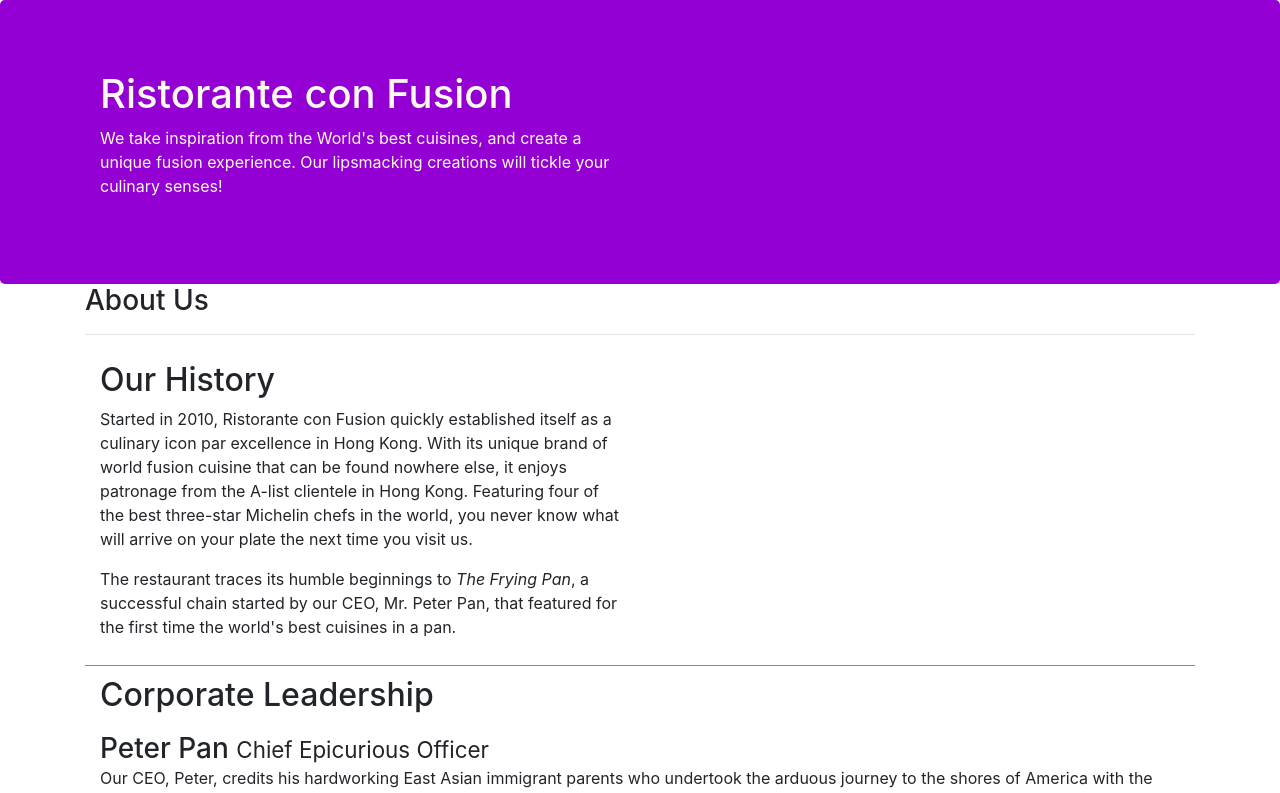
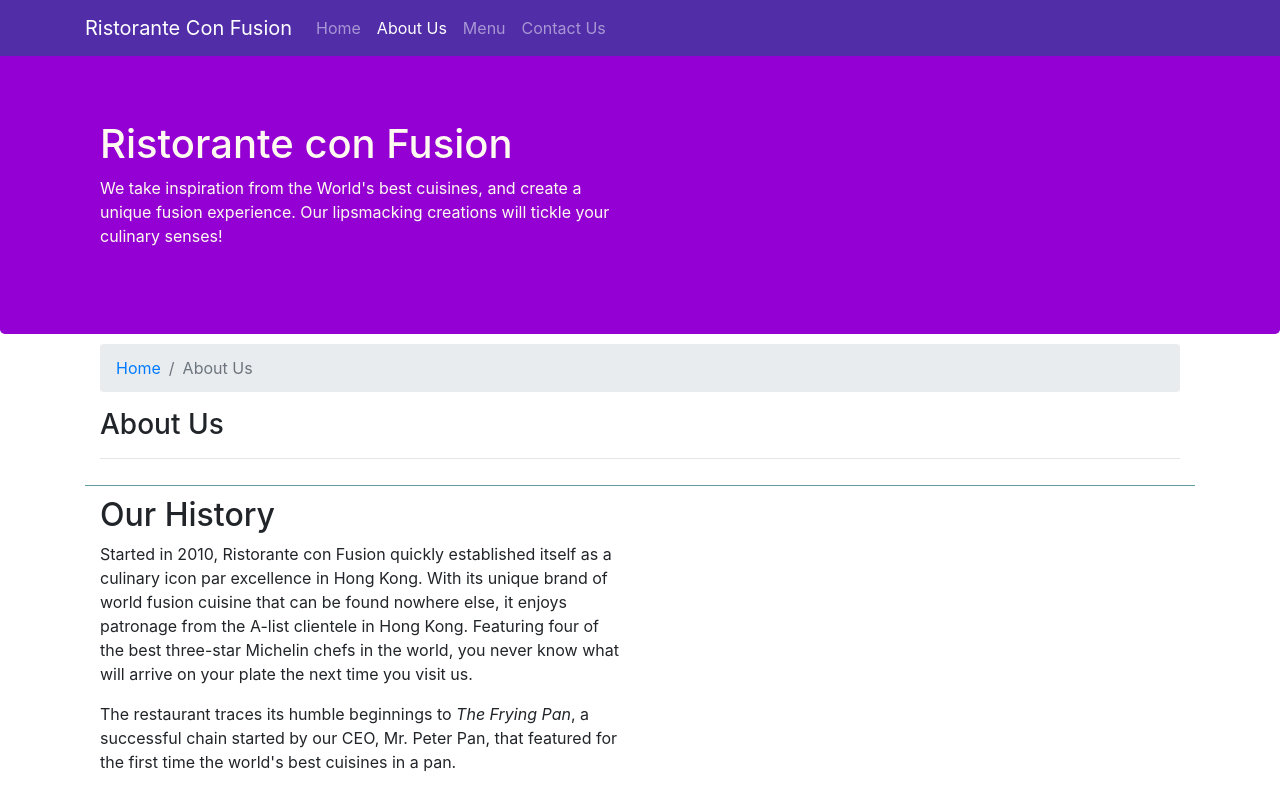
Before and after one commit to Ayovert/bootstrapTest, a website: page aboutus.html in a window 1280 px wide. Shown: the top 793 px of the page. Drawn offline with nearby package versions, Linux system fonts and the light colour scheme.

Commit message:
Navbar and Breadcrumbs

```diff
--- a/aboutus.html
+++ b/aboutus.html
@@ -16,6 +16,25 @@
 </head>
 
 <body>
+    <nav class="navbar navbar-dark navbar-expand-sm fixed-top">
+        <div class="container">
+            <button class="navbar-toggler" type="button" data-toggle="collapse" data-target="#Navbar">
+                <span class="navbar-toggler-icon"></span>
+
+            </button>
+            <a class="navbar-brand ml-auto" href="./index.html">Ristorante Con Fusion</a>
+            <div class="collapse navbar-collapse" id=Navbar>
+                <ul class="navbar-nav mr-auto">
+                    <li class="nav-item"><a class="nav-link" href="./index.html">Home</a></li>
+                    <li class="nav-item active"><a class="nav-link" href="#">About Us</a></li>
+                    <li class="nav-item"><a class="nav-link" href="">Menu</a></li>
+                    <li class="nav-item"><a class="nav-link" href="">Contact Us</a></li>
+                </ul>
+            </div>
+
+        </div>
+
+    </nav>
 
     <header class="jumbotron">
         <div class="container">
@@ -31,8 +50,12 @@
     </header>
 
     <div class="container">
-        <div class="row align-items-center">
+        <div class="row row-content-about align-items-center">
             <div class="col-12">
+                <ol class="col-12 breadcrumb">
+                    <li class="breadcrumb-item"><a href="./index.html">Home</a></li>
+                    <li class="breadcrumb-item active">About Us</li>
+                </ol>
                <h3>About Us</h3>
                <hr>
             </div>
@@ -71,7 +94,7 @@
                 <div class="col-4 offset-1 col-sm-2">
                     <h5>Links</h5>
                     <ul class="list-unstyled">
-                        <li><a href="#">Home</a></li>
+                        <li><a href="./index.html">Home</a></li>
                         <li><a href="#">About</a></li>
                         <li><a href="#">Menu</a></li>
                         <li><a href="#">Contact</a></li>
--- a/css/styles.css
+++ b/css/styles.css
@@ -45,5 +45,14 @@
     margin: 0px auto;
    padding-top:10px;
 
+}
+
+body {
+    padding:50px 0px 0px 0px;
+    z-index: 0;
 
 }
+
+.navbar-dark {
+    background-color: #512DA8;
+}
```
Also changed, not shown: index.html (+22 -1 lines).
